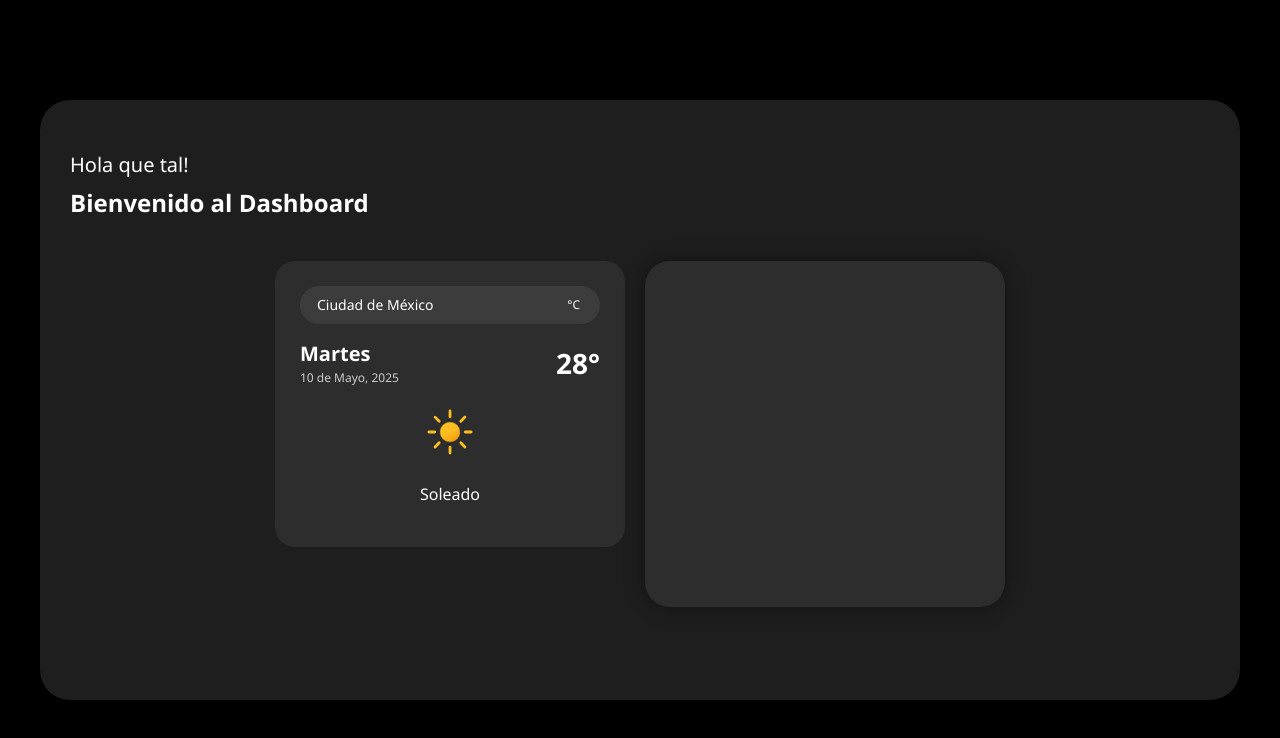
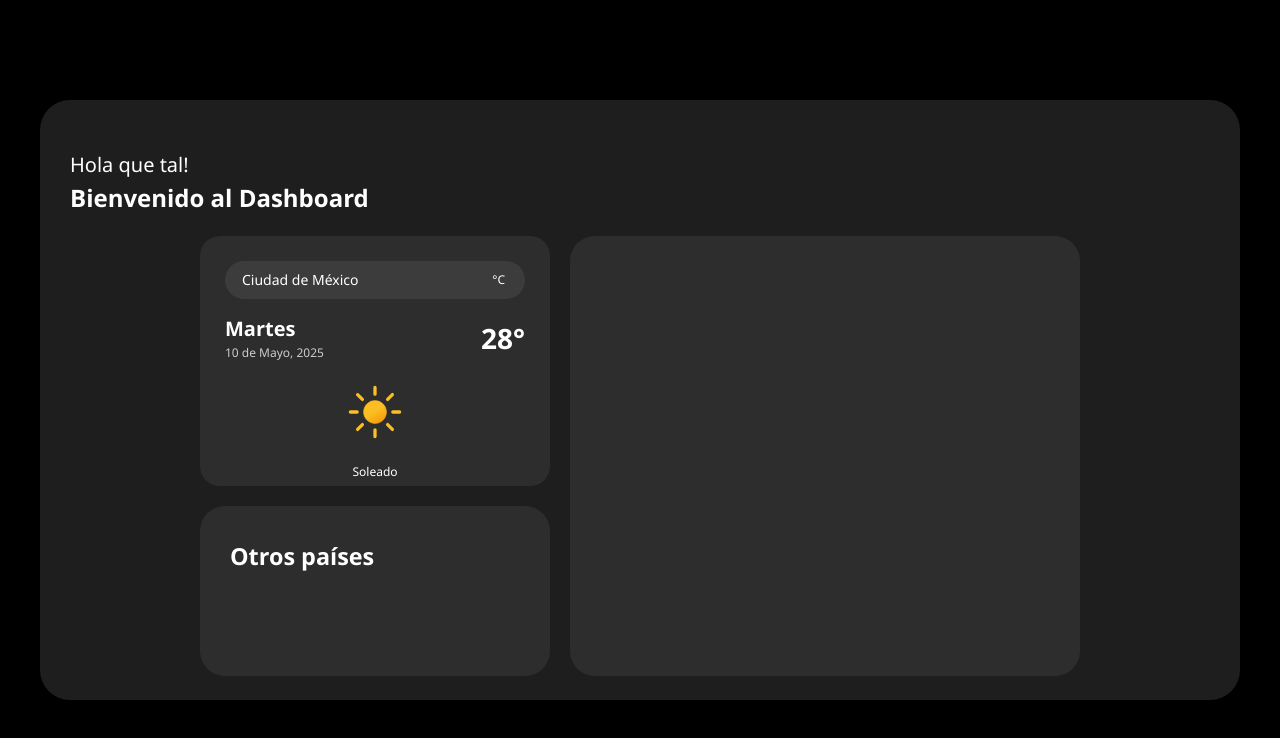
Before and after one commit to RodEsB/Dashboard-Weather, a React (Vite) app: page / in a window 1280 px wide. Shown: the top 738 px of the page. Built offline with nearby package versions, Linux system fonts and the light colour scheme.

Commit message:
Cambios en dimensiones

```diff
--- a/src/App.css
+++ b/src/App.css
@@ -16,13 +16,13 @@ body {
   padding: 30px;
   width: 1200px;
   height: 600px;
-  box-sizing: border-box; /* 👈 asegura que padding no agrande el contenedor */
+  box-sizing: border-box;
   overflow: hidden;
   color: white;
   display: flex;
   flex-direction: column;
   justify-content: flex-start;
-  gap: 20px;
+  gap: 0px;
   box-shadow: 0 0 20px rgba(0, 0, 0, 0.4);
 }
 
@@ -30,7 +30,7 @@ body {
 .friendly-greetings{
   font-size: 20px;
   font-weight: lighter;
-  margin-bottom: 5px;
+  margin-bottom: 0px;
 }
 
 .title{
@@ -45,5 +45,11 @@ body {
   justify-content: center;
   align-items: flex-start;
   flex-wrap: nowrap;
-  flex-shrink: 0;
 }
+
+.card-stack {
+  display: flex;
+  flex-direction: column;
+  gap: 20px;
+  flex-shrink: 0; /* importante para que mantenga su ancho */
+}
--- a/src/App.tsx
+++ b/src/App.tsx
@@ -1,6 +1,7 @@
 import './App.css'
 import WeatherCard from './Components/WeatherCard';
 import WeatherContainer from './Components/WeatherContainer';
+import OtherCountries from './Components/OtherCountries';
 
 function App() {
   return (
@@ -12,9 +13,14 @@ function App() {
 
       {/* Contenedor flex para alinear horizontalmente */}
       <div className="weather-components">
+      {/* Contenedor vertical para WeatherCard y OtherCountries */}
+      <div className="card-stack">
         <WeatherCard />
-        <WeatherContainer />
+        <OtherCountries />
       </div>
+
+      <WeatherContainer />
+    </div>
     </div>
   )
 }
--- /dev/null
+++ b/src/Components/OtherCountires.css
@@ -0,0 +1,17 @@
+.otherCountries-container {
+  background-color: #2d2d2d;
+  border-radius: 25px;
+  padding: 10px 30px 30px 30px;
+  width: 290px;
+  height: 130px;
+  color: white;
+  display: flex;
+  flex-direction: column;
+  align-items: flex-start;
+  gap: 10px;
+}
+
+.otherCountries-text {
+  margin-top: 0;
+  font-size: 20px;
+}
--- a/src/Components/OtherCountries.tsx
+++ b/src/Components/OtherCountries.tsx
@@ -0,0 +1,15 @@
+import './OtherCountires.css';
+
+function App() {
+  return (
+    <div className="otherCountries-container">
+
+      {/* Llamada para los componentes */}
+      <div className='otherCountries-text'>
+        <h3>Otros países</h3>
+      </div>
+    </div>
+  )
+}
+
+export default App
--- a/src/Components/WeatherCard.css
+++ b/src/Components/WeatherCard.css
@@ -4,6 +4,7 @@
     border-radius: 20px;
     padding: 25px;
     width: 300px;
+    height: 200px;
     color: white;
     display: flex;
     flex-direction: column;
@@ -64,6 +65,10 @@
   }
 
   .sun-icon {
-    width: 60px;
-    height: 60px;
+    width: 70px;
+    height: 70px;
   }
+
+  .weather-climate{
+    font-size: 12px;
+  }
--- a/src/Components/WeatherCard.tsx
+++ b/src/Components/WeatherCard.tsx
@@ -22,7 +22,7 @@ const WeatherCard: React.FC = () => {
 
       <div className="weather-footer">
         <img src={sunny} alt="Sunny" className="sun-icon" />
-        <p>Soleado</p>
+        <p className='weather-climate'>Soleado</p>
       </div>
     </div>
   );
--- a/src/Components/WeatherContainer.css
+++ b/src/Components/WeatherContainer.css
@@ -3,11 +3,11 @@
     background-color: #2d2d2d;
     border-radius: 25px;
     padding: 30px;
-    width: 300px;
-    height: 100%; /* Permite que crezca dentro del contenedor padre */
+    width: 450px;
+    height: 380px; /* Permite que crezca dentro del contenedor padre */
     color: white;
     display: flex;
     flex-direction: column;
     gap: 20px;
-    box-shadow: 0 0 20px rgba(0, 0, 0, 0.4);
+
   }
```
Also changed, not shown: src/assets/cloudy.svg (added).
